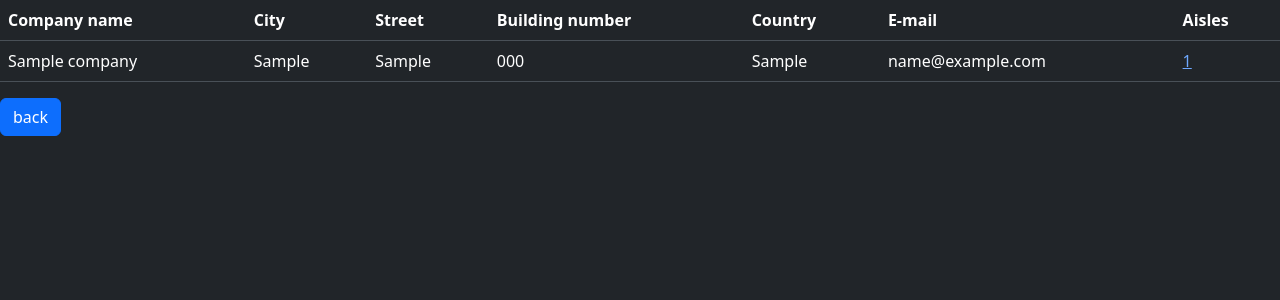
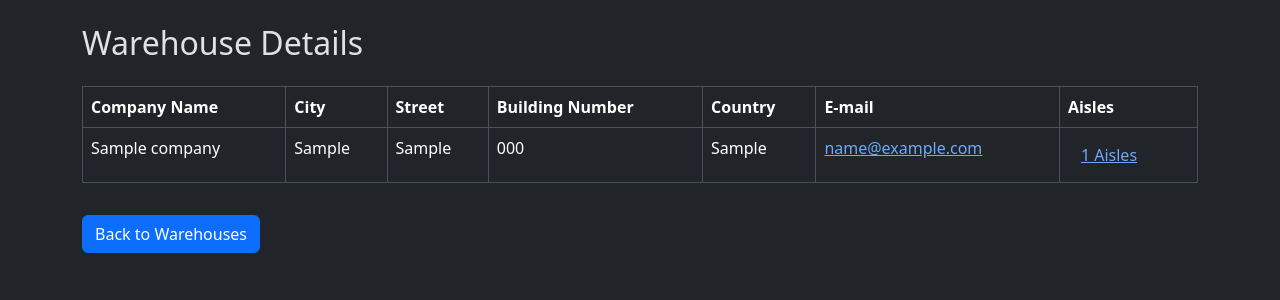
Before and after one commit to paleta77/warehouse_track, a Django app: page /warehouses/1/ in a window 1280 px wide. Shown: the part 57-357 px from the top of the page. Run offline with Django 5.2, Linux system fonts and the light colour scheme; a user stored in the database is signed in; tables that the repository leaves empty hold one stand-in row (values such as "Sample post"); some libraries are stand-ins or nearby versions.

Commit message:
WT-34 added styling

```diff
--- a/warehouse/templates/details_warehouse.html
+++ b/warehouse/templates/details_warehouse.html
@@ -5,13 +5,15 @@
 {% endblock title %}
 
 {% block content %}
-<table class="table">
-    <thead>
+<div class="container mt-4">
+    <h2 class="mb-4">Warehouse Details</h2>
+    <table class="table table-bordered table-hover">
+        <thead class="table-dark">
             <tr>
-            <th scope="col">Company name</th>
+                <th scope="col">Company Name</th>
                 <th scope="col">City</th>
                 <th scope="col">Street</th>
-            <th scope="col">Building number</th>
+                <th scope="col">Building Number</th>
                 <th scope="col">Country</th>
                 <th scope="col">E-mail</th>
                 <th scope="col">Aisles</th>
@@ -24,15 +26,16 @@
                 <td>{{ warehouse.street }}</td>
                 <td>{{ warehouse.building_number }}</td>
                 <td>{{ warehouse.country }}</td>
-            <td>{{ warehouse.email }}</td>
+                <td><a href="mailto:{{ warehouse.email }}">{{ warehouse.email }}</a></td>
                 <td>
-                <a href="{% url 'aisles_of_warehouse' warehouse.id %}">
-                    {{ aisles_count }}
+                    <a class="btn btn-link" href="{% url 'aisles_of_warehouse' warehouse.id %}">
+                        {{ aisles_count }} Aisles
                     </a>
                 </td>
             </tr>
         </tbody>
     </table>
 
-<a type="button" class="btn btn-primary" href="/warehouses">back</a>
+    <a class="btn btn-primary mt-3" href="{% url 'warehouses' %}">Back to Warehouses</a>
+</div>
 {% endblock content %}
```
Also changed, not shown: warehouse/templates/all_aisles.html (+6 -4 lines), warehouse/templates/all_warehouses.html (+9 -5 lines). Lines whose indentation alone changed are shown as unchanged.
